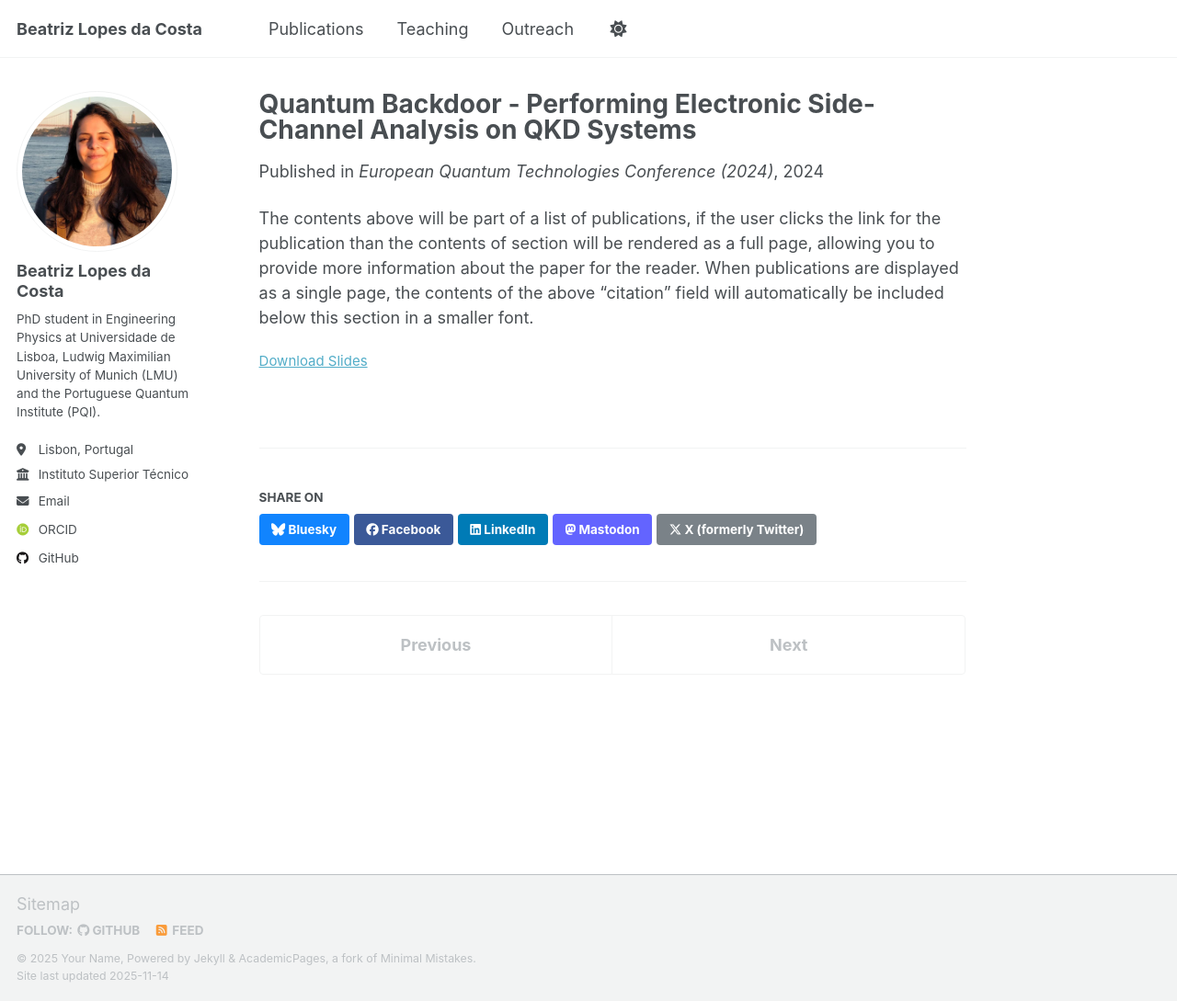
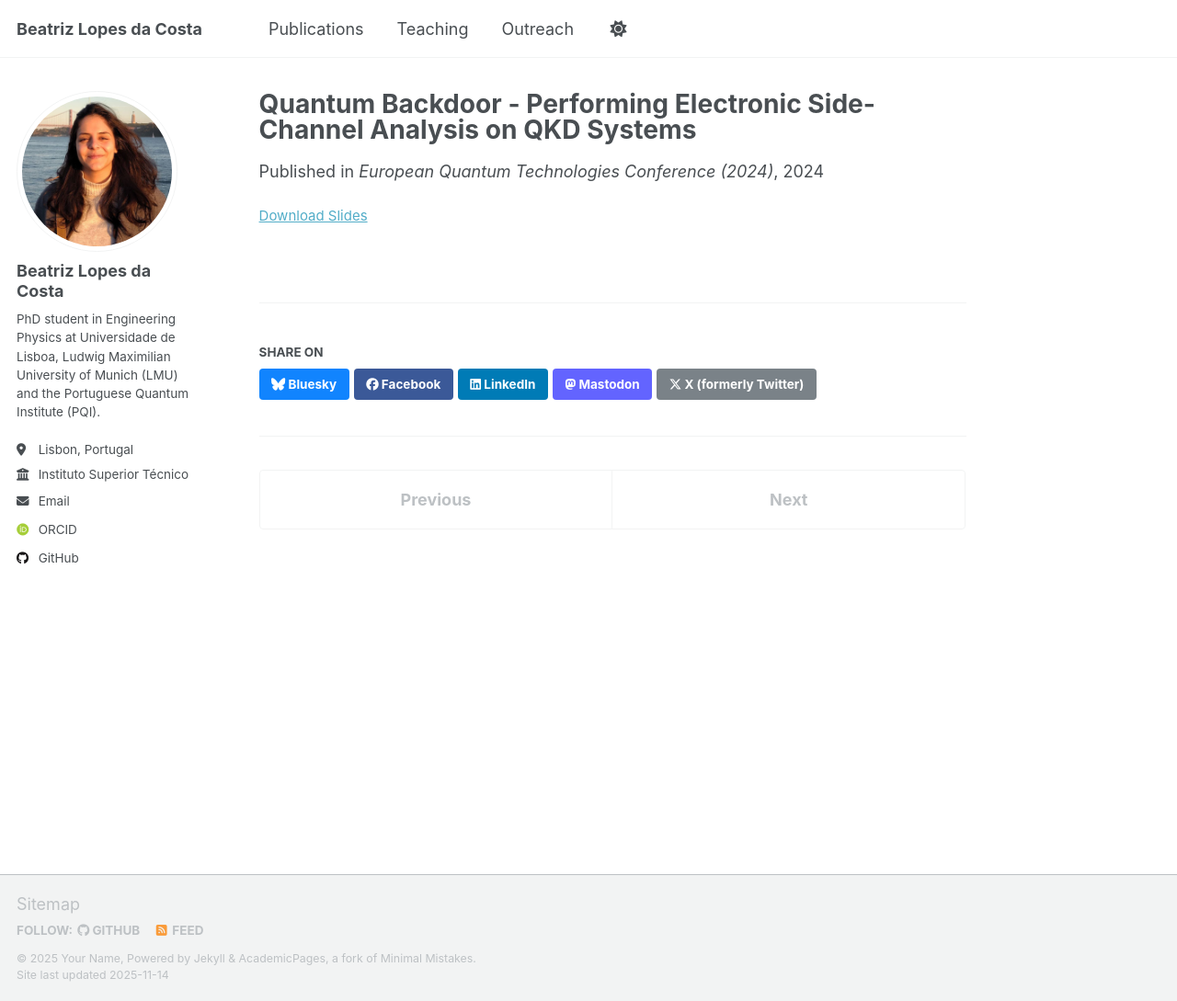
Before and after one commit to beatriz-costa00/beatriz-costa00.github.io, a Jekyll site: the page built from _publications/2010-10-01-paper-title-number-2.md, in a window 1280 px wide and 1089 px high. Shown: the whole window at 92% size. Built offline with Jekyll 4.4.1, drawn with Linux system fonts in a browser that asks for light colours; some web fonts are replaced; a script that is not in the unit is left out.

Commit message:
Revise publication metadata for Quantum Backdoor poster
Updated publication details for the Quantum Backdoor poster, including changes to collection, category, excerpt, and URLs.

```diff
--- a/_publications/2010-10-01-paper-title-number-2.md
+++ b/_publications/2010-10-01-paper-title-number-2.md
@@ -1,13 +1,10 @@
 ---
 title: "Quantum Backdoor - Performing Electronic Side-Channel Analysis on QKD Systems"
-collection: poster
-category: manuscripts
+collection: publications
+category: poster
 permalink: /publication/2010-10-01-paper-title-number-2
-excerpt: 'This poster was presented at the European Quantum Technologies Conference (EQTC) 2024. It shows the findings later published in the the Physical Review Article'
+excerpt: 'This poster was presented at the European Quantum Technologies Conference (EQTC) 2024. It shows the findings later published in Physical Review Article'
 date: 2024-11-18
 venue: 'European Quantum Technologies Conference (2024)'
-slidesurl: 'https://academicpages.github.io/files/slides2.pdf'
-paperurl: 'https://academicpages.github.io/files/paper2.pdf'
+slidesurl: 'https://beatriz-costa00.github.io/files/poster_session_overviewEQTC2024.pdf'
 ---
-
-The contents above will be part of a list of publications, if the user clicks the link for the publication than the contents of section will be rendered as a full page, allowing you to provide more information about the paper for the reader. When publications are displayed as a single page, the contents of the above "citation" field will automatically be included below this section in a smaller font.
```
